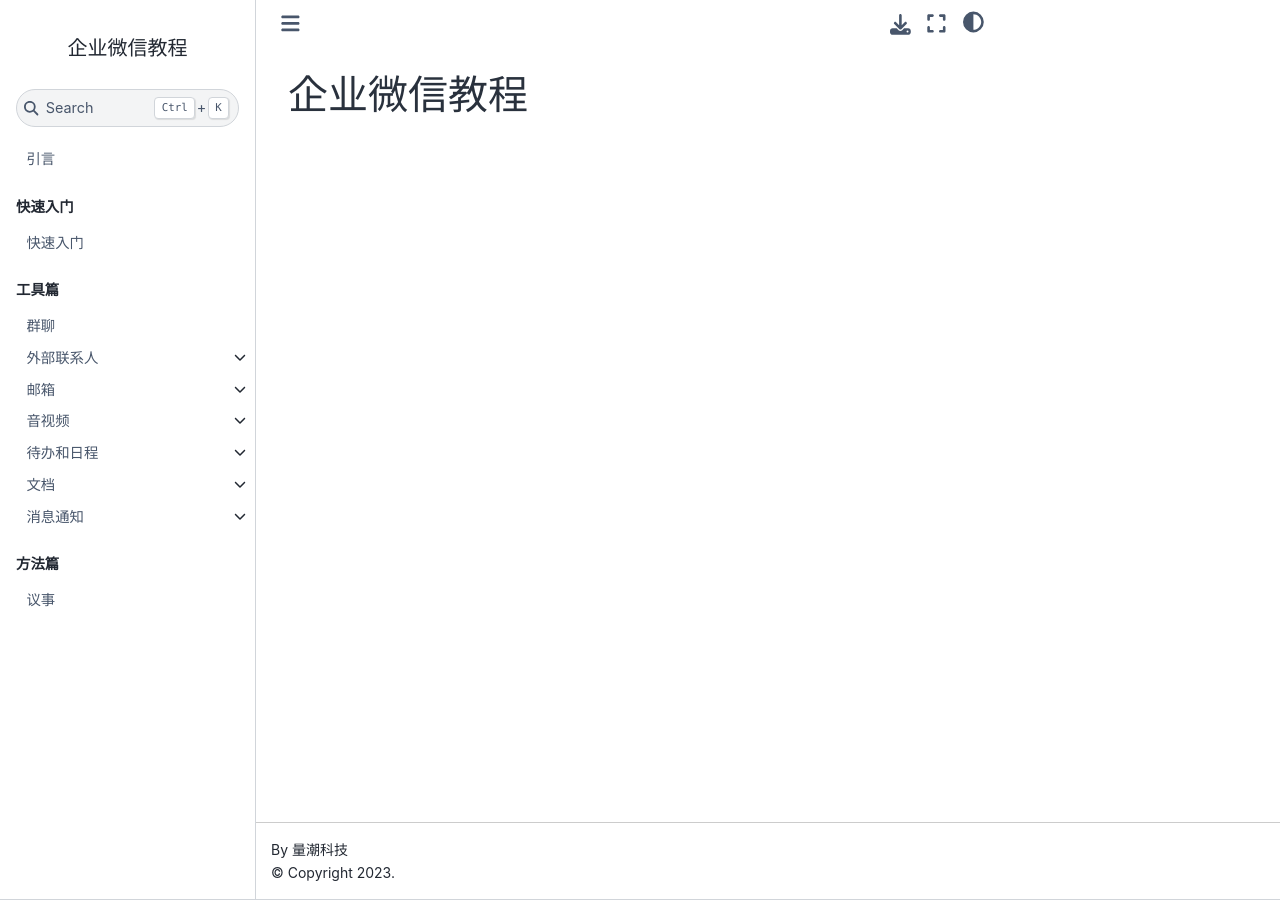
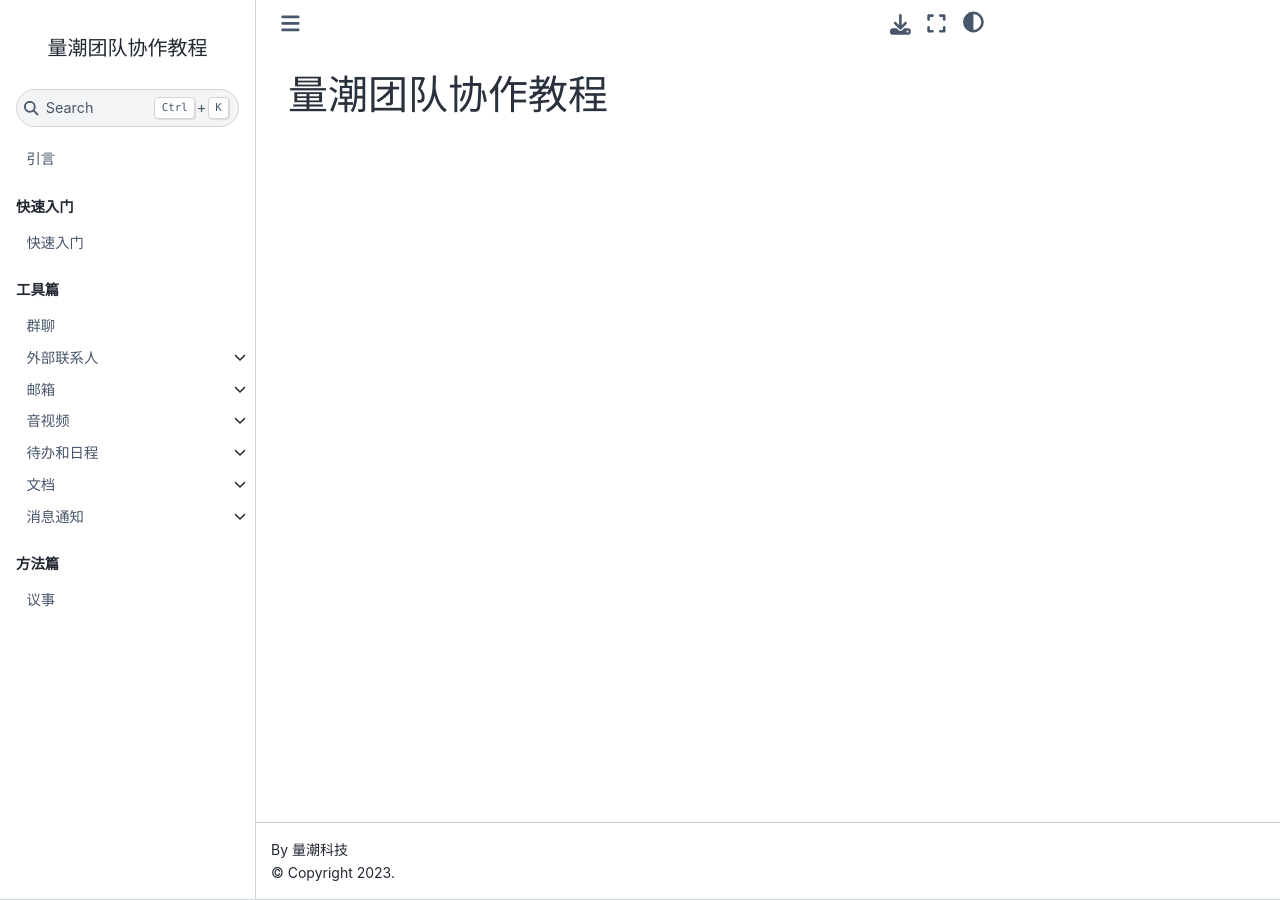
Before and after one commit to quanttide/quanttide-tutorial-of-collaboration, a Jupyter Book: the page built from README.md, in a window 1280 px wide. Built offline with Jupyter Book 1.0.4 settings and Sphinx 7.4.7 and the Sphinx Book theme 1.1.4, drawn with Linux system fonts in a browser that asks for light colours; pages that are not in the unit, such as notebooks, are missing from menus.

Commit message:
init: reorganize project

```diff
--- a/README.md
+++ b/README.md
@@ -1 +1 @@
-# 企业微信教程
+# 量潮团队协作教程
--- a/_config.yml
+++ b/_config.yml
@@ -1,5 +1,2 @@
-title: 企业微信教程
+title: 量潮团队协作教程
 author: 量潮科技
-level: introductory
-tags:
-  - wecom
```
